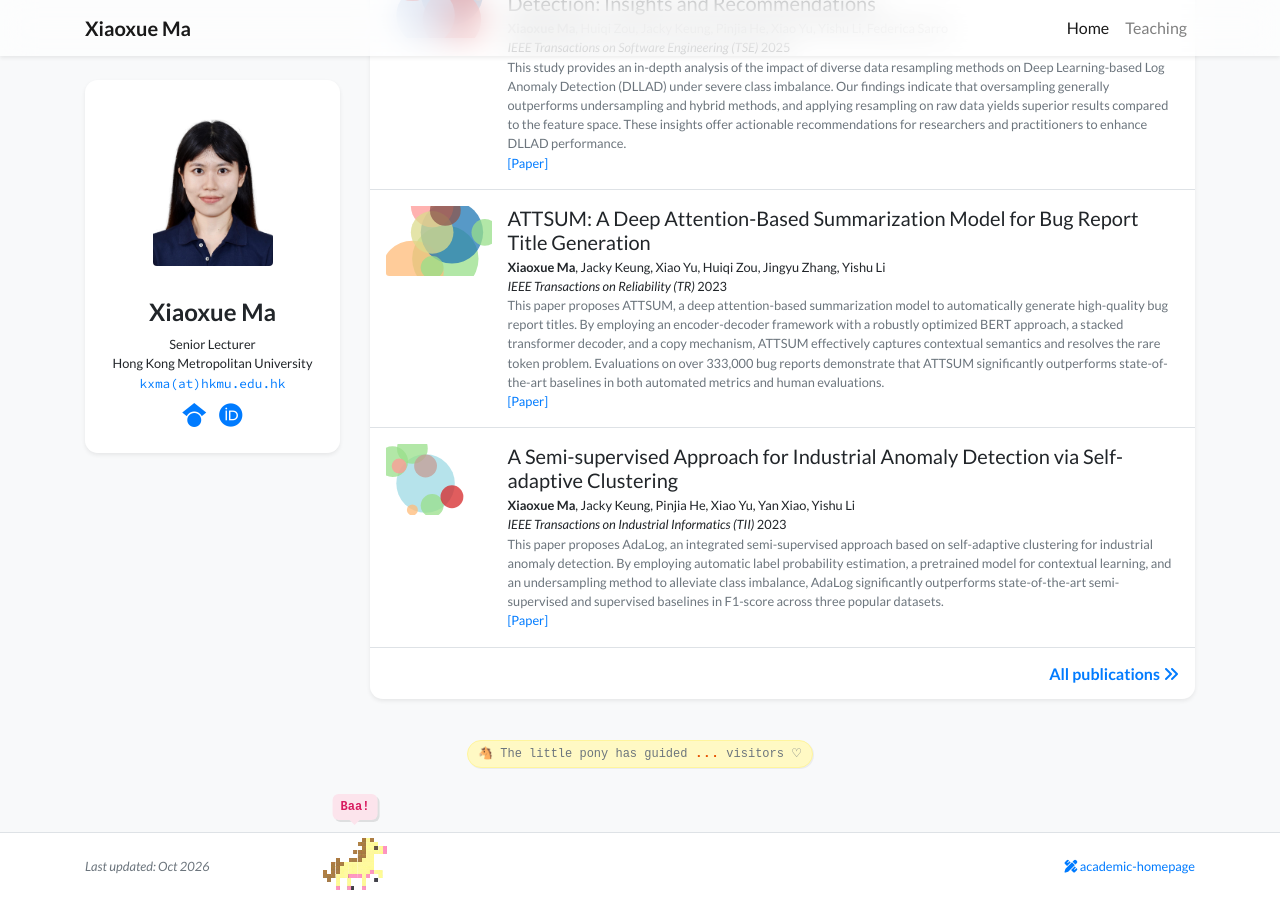
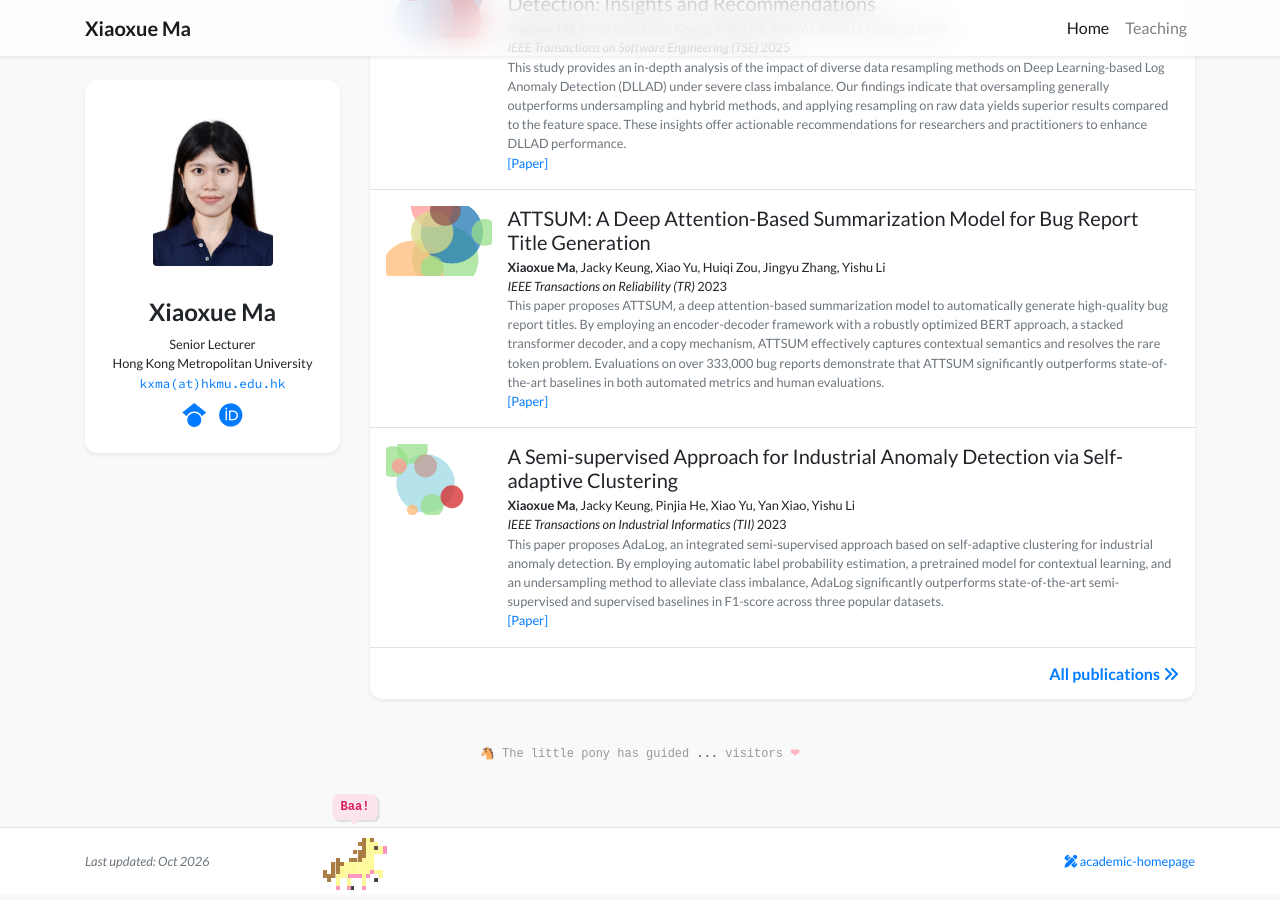
Before and after one commit to xiaoxuemakayley/xiaoxuemakayley.github.io, a Jekyll site: the page built from index.html, in a window 1280 px wide and 900 px high, scrolled down 3704 px. Built offline with Jekyll 4.4.1, drawn with Linux system fonts in a browser that asks for light colours; nearby versions of some CDN libraries; a style sheet for code colours, icons or effects is not loaded.

Commit message:
Update index.html

```diff
--- a/index.html
+++ b/index.html
@@ -166,8 +166,8 @@ navbar_title: Home
 <div class="container mt-4 mb-3">
     <div class="row">
         <div class="col-12 text-center">
-            <span class="text-muted" style="font-size: 0.75rem; font-family: monospace; background: #fff9c4; padding: 3px 10px; border-radius: 15px; display: inline-block; color: #f57f17; box-shadow: 1px 1px 0px rgba(0,0,0,0.05); border: 1px solid #fff59d;">
-                🐴 The little pony has guided <strong id="vercount_value_page_pv" style="font-size: 0.85rem; color: #e65100;">...</strong> visitors ♡
+            <span style="font-size: 0.75rem; font-family: monospace; color: #999;">
+                🐴 The little pony has guided <strong id="vercount_value_page_pv" style="color: #666;">...</strong> visitors <span style="color: #ffb6c1;">❤</span>
             </span>
         </div>
     </div>
```
